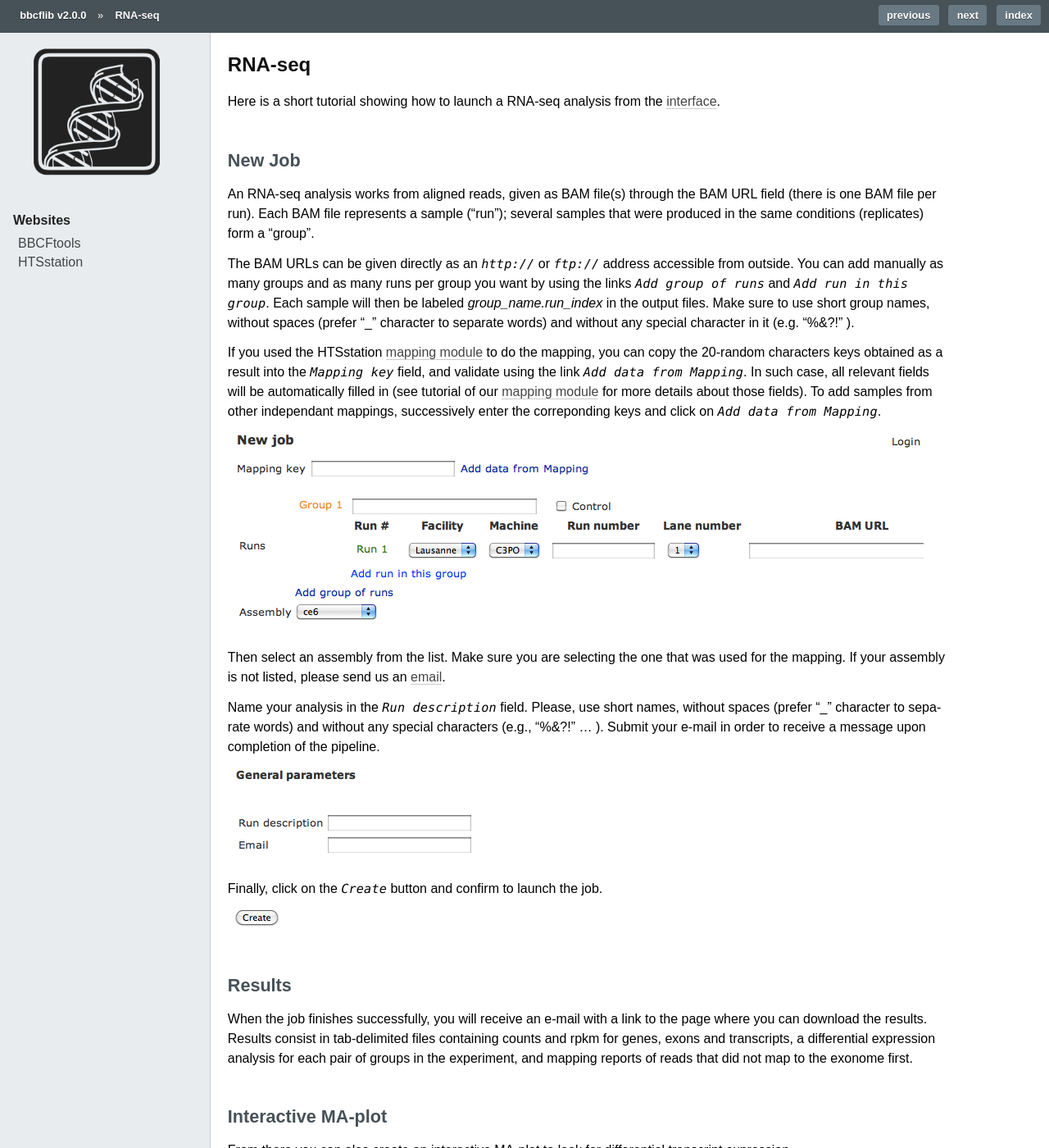
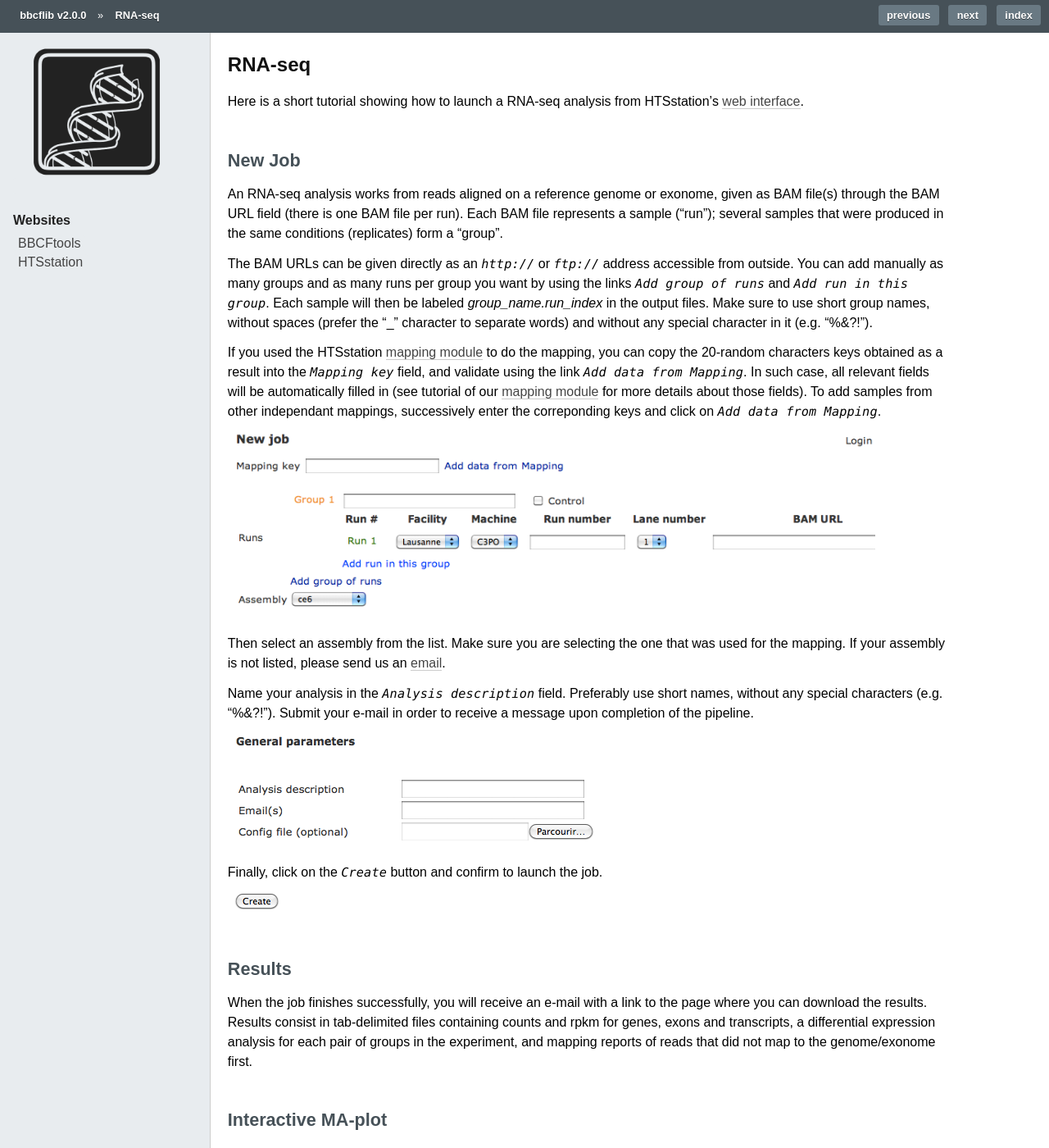
Before and after one commit to bbcf/bbcflib, a Sphinx documentation site: the page built from doc/tutorial_rnaseq.rst, in a window 1280 px wide and 1400 px high. Shown: the whole window at 82% size. Built offline with Sphinx 7.4.7, drawn with Linux system fonts in a browser that asks for light colours; formulas are drawn with MathJax 3; pages that are not in the unit, such as notebooks, are missing from menus; some of the changed text lies outside the part shown.

Commit message:
update tuto rnaseq

```diff
--- a/doc/tutorial_rnaseq.rst
+++ b/doc/tutorial_rnaseq.rst
@@ -1,15 +1,15 @@
 RNA-seq
 =======
 
-Here is a short tutorial showing how to launch a RNA-seq analysis from the `interface <http://htsstation.epfl.ch/rnaseq/>`_.
+Here is a short tutorial showing how to launch a RNA-seq analysis from HTSstation's `web interface <http://htsstation.epfl.ch/rnaseq/>`_.
 
 
 New Job
 -------
 
-An RNA-seq analysis works from aligned reads, given as BAM file(s) through the BAM URL field (there is one BAM file per run). Each BAM file represents a sample ("run"); several samples that were produced in the same conditions (replicates) form a "group".
+An RNA-seq analysis works from reads aligned on a reference genome or exonome, given as BAM file(s) through the BAM URL field (there is one BAM file per run). Each BAM file represents a sample ("run"); several samples that were produced in the same conditions (replicates) form a "group".
 
-The BAM URLs can be given directly as an `http://` or `ftp://` address accessible from outside. You can add manually as many groups and as many runs per group you want by using the links `Add group of runs` and `Add run in this group`. Each sample will then be labeled *group_name.run_index* in the output files. Make sure to use short group names, without spaces (prefer "_" character to separate words) and without any special character in it (e.g. "%&?!" ).
+The BAM URLs can be given directly as an `http://` or `ftp://` address accessible from outside. You can add manually as many groups and as many runs per group you want by using the links `Add group of runs` and `Add run in this group`. Each sample will then be labeled *group_name.run_index* in the output files. Make sure to use short group names, without spaces (prefer the "_" character to separate words) and without any special character in it (e.g. "%&?!").
 
 If you used the HTSstation `mapping module <http://htsstation.epfl.ch/mapseq/>`_ to do the mapping, you can copy the 20-random characters keys obtained as a result into the `Mapping key` field, and validate using the link `Add data from Mapping`. In such case, all relevant fields will be automatically filled in (see tutorial of our `mapping module <http://htsstation.epfl.ch/mapseq/>`_ for more details about those fields). To add samples from other independant mappings, successively enter the correponding keys and click on `Add data from Mapping`.
 
@@ -17,8 +17,7 @@
 
 Then select an assembly from the list. Make sure you are selecting the one that was used for the mapping. If your assembly is not listed, please send us an `email <mailto:webmaster.bbcf@epfl.ch>`_.
 
-Name your analysis in the `Run description` field. Please, use short names, without spaces (prefer "_" character to separate words) and without any special characters (e.g., "%&?!" ... ).
-Submit your e-mail in order to receive a message upon completion of the pipeline.
+Name your analysis in the `Analysis description` field. Preferably use short names, without any special characters (e.g. "%&?!"). Submit your e-mail in order to receive a message upon completion of the pipeline.
 
 .. image:: images/RNAseq_generals.png
 
@@ -30,7 +29,7 @@
 Results
 -------
 
-When the job finishes successfully, you will receive an e-mail with a link to the page where you can download the results. Results consist in tab-delimited files containing counts and rpkm for genes, exons and transcripts, a differential expression analysis for each pair of groups in the experiment, and mapping reports of reads that did not map to the exonome first.
+When the job finishes successfully, you will receive an e-mail with a link to the page where you can download the results. Results consist in tab-delimited files containing counts and rpkm for genes, exons and transcripts, a differential expression analysis for each pair of groups in the experiment, and mapping reports of reads that did not map to the genome/exonome first.
 
 
 Interactive MA-plot
@@ -38,14 +37,23 @@
 
 From there you can also create an interactive MA-plot to look for differential transcript expression.
 
-* Select the `MA-plot` option;
-* select the type of genomic features you want to compare (`level`);
-* select the type of normalization to apply to the data (`raw` for untransformed count data, or `RPKM`);
-* select the two samples you want to compare from you data (`Choose two runs to compare` checkboxes);
-* click on the `Compute` button.
+1. Select the type of genomic features you want to compare (`level`);
+2. Select the type of normalization to apply to the data (`raw` for untransformed count data, or `RPKM`);
+3. Select the two samples you want to compare from you data (`Choose runs to compare` checkboxes);
+4. Click on the `Compute` button.
 
 .. image:: images/RNAseq_create_maplot.png
 
 On the graph's page, click on the points you are interested in to display its name in the column on the right. Click on it again to remove it from the list. Click on the name to get information about the selected feature from Ensembl. Note that the graph may take a long time to load and react if there are a lot of features to draw.
 
 .. image:: images/RNAseq_maplot.png
+
+Functionalities:
+
+* If you select several runs from the same group, they will be averaged and considered as a single sample in the MA-plot.
+  For instance, one can select *KO.1*, *KO.2*, *KO.3*, *WT.1* and *WT.2* to compare groups *KO* and *WT*.
+* Use the `Zoom in` and `Zoom out` buttons to zoom on the graph. You can retrieve the original view with the `Reset` button.
+  Translate the graph by holding the mouse button and sliding the figure.
+* Use the `Search` field to retrieve in the plot a gene given by its name or ID.
+* Use the `Select surrounding features` fields to highlight all genes nearest to the last selection.
+* Use the `Clear` button to remove all selections.
```
Also changed, not shown: doc/images/RNAseq_create_maplot.png, doc/images/RNAseq_de.png (deleted), doc/images/RNAseq_generals.png, doc/images/RNAseq_maplot.png, doc/images/RNAseq_newjob.png.
